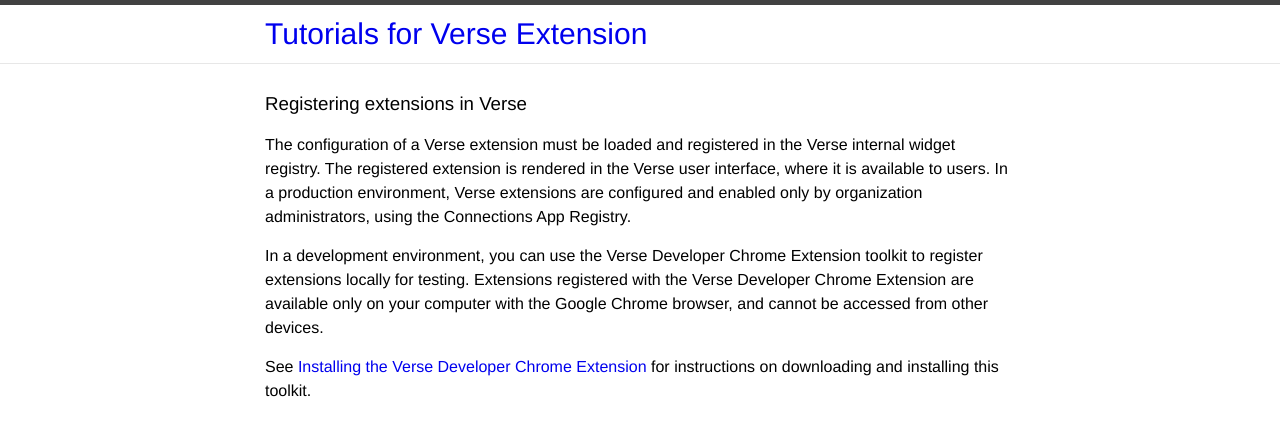
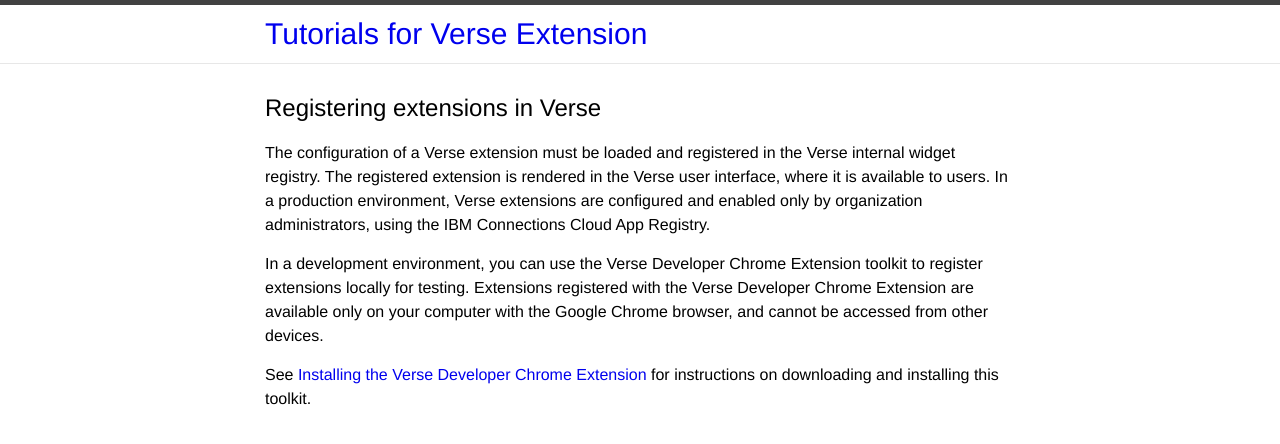
Before and after one commit to ibmverse/verse-developer, a Jekyll site: the page built from _tutorials/tutorial-ext-widget-reg.markdown, in a window 1280 px wide. Shown: the top 444 px of the page. Built offline with Jekyll 4.4.1, drawn with Linux system fonts in a browser that asks for light colours.

Commit message:
Edits from elizabeth_bowling@us.ibm.com
@ylin Ready to merge.

```diff
--- a/_tutorials/tutorial-ext-widget-reg.markdown
+++ b/_tutorials/tutorial-ext-widget-reg.markdown
@@ -6,9 +6,9 @@
 categories:
 ---
 
-### {{page.title}}
+## {{page.title}}
 
-The configuration of a Verse extension must be loaded and registered in the Verse internal widget registry. The registered extension is rendered in the Verse user interface, where it is available to users. In a production environment, Verse extensions are configured and enabled only by organization administrators, using the Connections App Registry.
+The configuration of a Verse extension must be loaded and registered in the Verse internal widget registry. The registered extension is rendered in the Verse user interface, where it is available to users. In a production environment, Verse extensions are configured and enabled only by organization administrators, using the IBM Connections Cloud App Registry.
 
 In a development environment, you can use the Verse Developer Chrome Extension toolkit to register extensions locally for testing. Extensions registered with the Verse Developer Chrome Extension are available only on your computer with the Google Chrome browser, and cannot be accessed from other devices.
 
```
